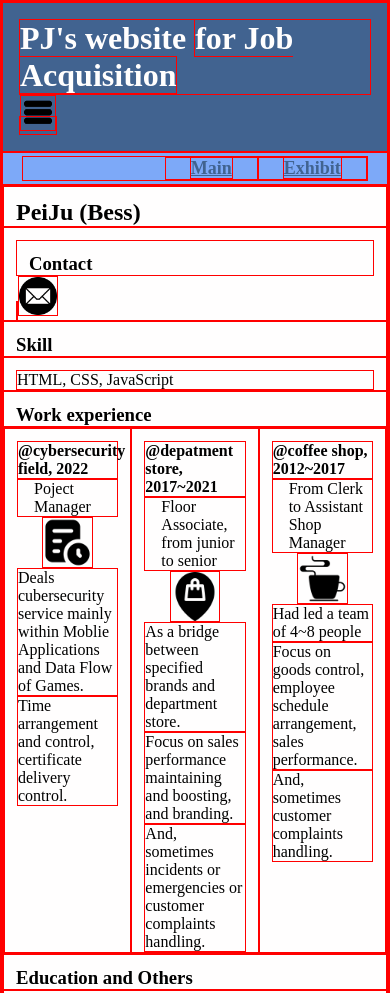
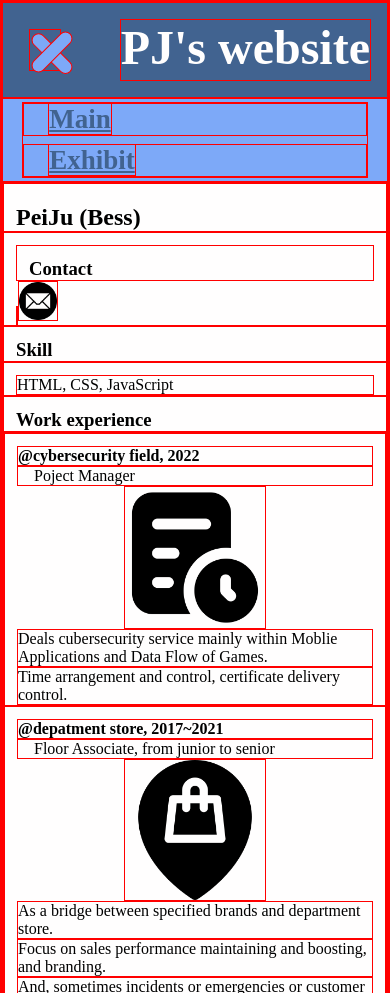
Before and after one commit to BessChuang/Job-Acquisition, a plain HTML site: page index.html in a window 390 px wide. Shown: the top 993 px of the page. Drawn offline with Linux system fonts and the light colour scheme.

Commit message:
Edit nav, navbtn and RWD added.

```diff
--- a/index.html
+++ b/index.html
@@ -11,14 +11,18 @@
 
 <body>
     <header>
+        <div class="navHamberger active" id="navbtn">
+            <div class="navHambergerOne"></div>
+            <div class="navHambergerTwo"></div>
+            <div class="navHambergerThree"></div>
+        </div><!-- navbtn -->
         <h1>PJ's website <span>for Job Acquisition </span></h1>
-        <a href=""><img class="navbtn" src="/img/direction.png" alt="" width="36"></a>
     </header><!-- 主頁大標 -->
-    <nav>
-        <ul>
+    <nav class="active">
+        <ul class="active">
             <li id="navMain"><a href="#main">Main</a></li>
             <li id="navExhibit"><a href="">Exhibit</a></li>
-        </ul>
+        </ul><!-- nav toggle display -->
     </nav>
     <div id="main">
         <h2>PeiJu (Bess)</h2>
@@ -63,6 +67,7 @@
             <p>Driving Liscence of Original Heavy-duty Motorcycle</p>
         </div><!-- eduAndOthers -->
     </div><!-- wrap用div -->
+    <script src="main.js"></script>
     </div><!-- 個人資料展示 -->
     <footer>
         <p>copyright &#169 PeiJu (Bess)</p>
--- /dev/null
+++ b/main.js
@@ -0,0 +1,2 @@
+const navbtn = document.getElementById("navbtn");
+navbtn.addEventListener(click, function toggle() { });
--- a/style.css
+++ b/style.css
@@ -26,15 +26,31 @@
 /* 共用區塊css樣式 */
 body {
     background: var(--hiheavy-color);
+    position: relative;
 
     header {
         padding: 1rem;
+        background: var(--hiheavy-color);
+
+        div {
+            background: var(--hiheavy-color);
+
+            div {
+                background: var(--heavy-color);
+
+            }
+        }
+
+
     }
 
     nav {
+        position: sticky;
+        top: 4.5rem;
         background: var(--heavy-color);
         color: var(--white-color);
         padding: 0.2rem 1.2rem;
+        /* hover相關顏色設定往下找 */
     }
 
     div {
@@ -45,10 +61,19 @@ body {
         h3 {
             padding: 0.75rem 0.75rem 0 0.75rem;
         }
+
+        h2 {
+            padding-top: 1.25rem;
+        }
+
+        .eduAndOthers {
+            padding-bottom: 1.25rem;
+        }
     }
 
     footer {
-        background: var(--black-color);
+        background: var(--hiheavy-color);
+        color: var(--white-color);
         padding: 0.2rem;
         text-align: center;
     }
@@ -69,8 +94,22 @@ body {
 
 }
 
+/* >> header&nav << */
+header {
+    position: sticky;
+    top: 0;
+    left: 0;
+    display: flex;
+    wrap: wrap;
+    justify-content: space-between;
+
+    div {
+        display: none;
+    }
+}
+
 nav {
-    position: relative;
+    top: 30rem;
     width: 100%;
     height: 30%vw;
 }
@@ -81,14 +120,15 @@ nav ul {
     display: flex;
     wrap: wrap;
     justify-content: flex-end;
-
+    font-size: var(--h3-size);
+    gap: 0.5rem;
 
     li {
         list-style-type: none;
         height: 40%vh;
-        font-size: var(--h3-size);
         font-weight: bold;
         padding: 0 1.5rem;
+
     }
 
     a {
@@ -101,7 +141,19 @@ nav ul {
     }
 }
 
-/* main的css樣式 */
+nav ul {
+    justify-content: flex-start;
+}
+
+
+li {
+    flex-direction: column;
+    font-size: var(--h2-size);
+
+}
+
+
+/* >> main << */
 img#mailme {
     width: 40px;
 }
@@ -128,3 +180,69 @@ div.work {
 .eduAndOthers p {
     padding-left: 1rem;
 }
+
+/* >> mobile << */
+@media (min-width:300px) and (max-width:700px) {
+    header {
+        /* h1被nav壓，往上挪 */
+        top: -1rem;
+
+
+        /* 大標 */
+        h1 {
+            font-size: 3rem;
+        }
+
+        span {
+            display: none;
+        }
+
+        /* navbtn */
+        div {
+            display: flex;
+            flex-direction: column;
+            cursor: pointer;
+            width: 32px;
+            padding: 2px;
+            margin: 10px;
+
+            div {
+                width: 200%;
+                margin: 2px;
+                border-radius: 0.5rem;
+            }
+        }
+    }
+
+
+    div.work {
+        display: block;
+        padding-bottom: 1.25rem;
+
+        >div {
+            width: 100%;
+        }
+
+        img {
+            width: 40%
+        }
+    }
+
+    nav ul.active {
+        display: flex;
+        flex-direction: column;
+    }
+
+    .active .navHambergerTwo {
+        display: none;
+    }
+
+    .active .navHambergerOne {
+        transform: translateX(-0.5rem) translateY(90%) rotate(45deg);
+    }
+
+    .active .navHambergerThree {
+        transform: translateX(-0.5rem) translateY(-50%) rotate(135deg);
+        /* 左上為原點，正數是順時針，負數是逆時針 */
+    }
+}
```
